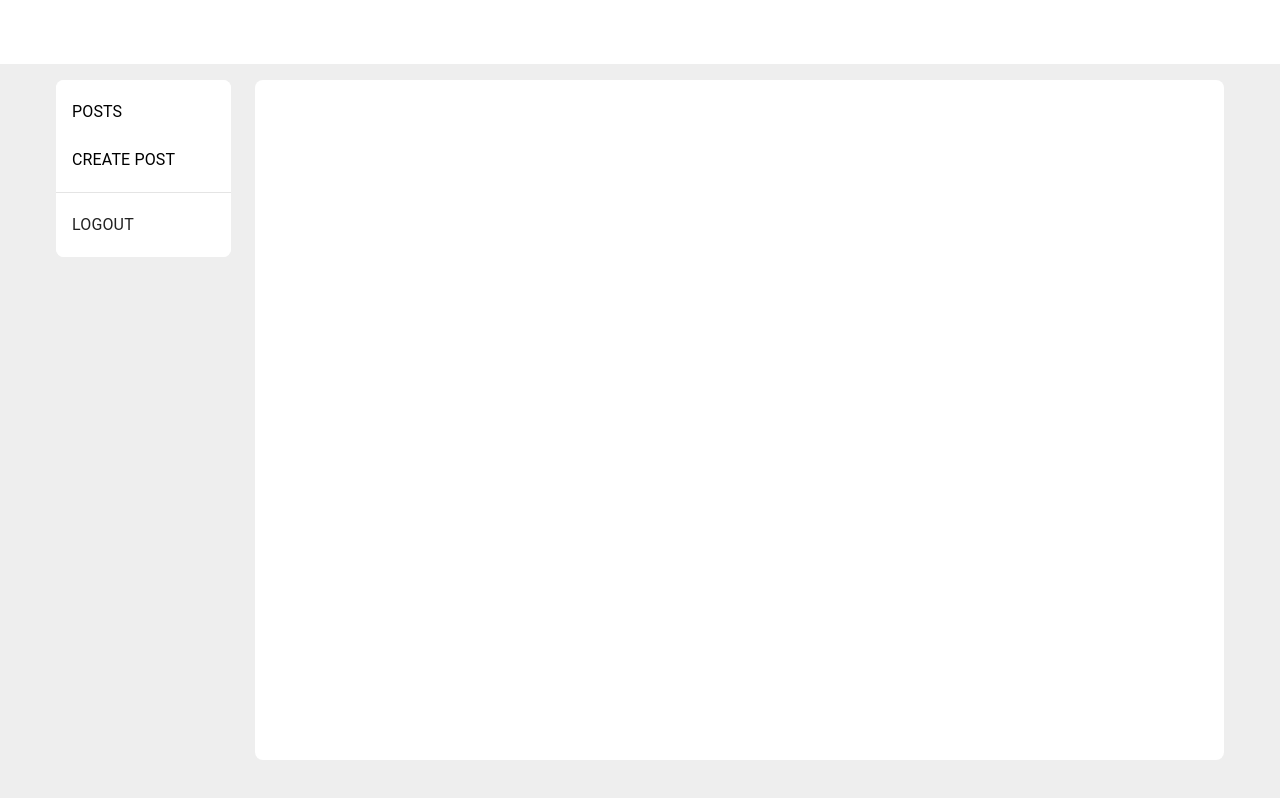
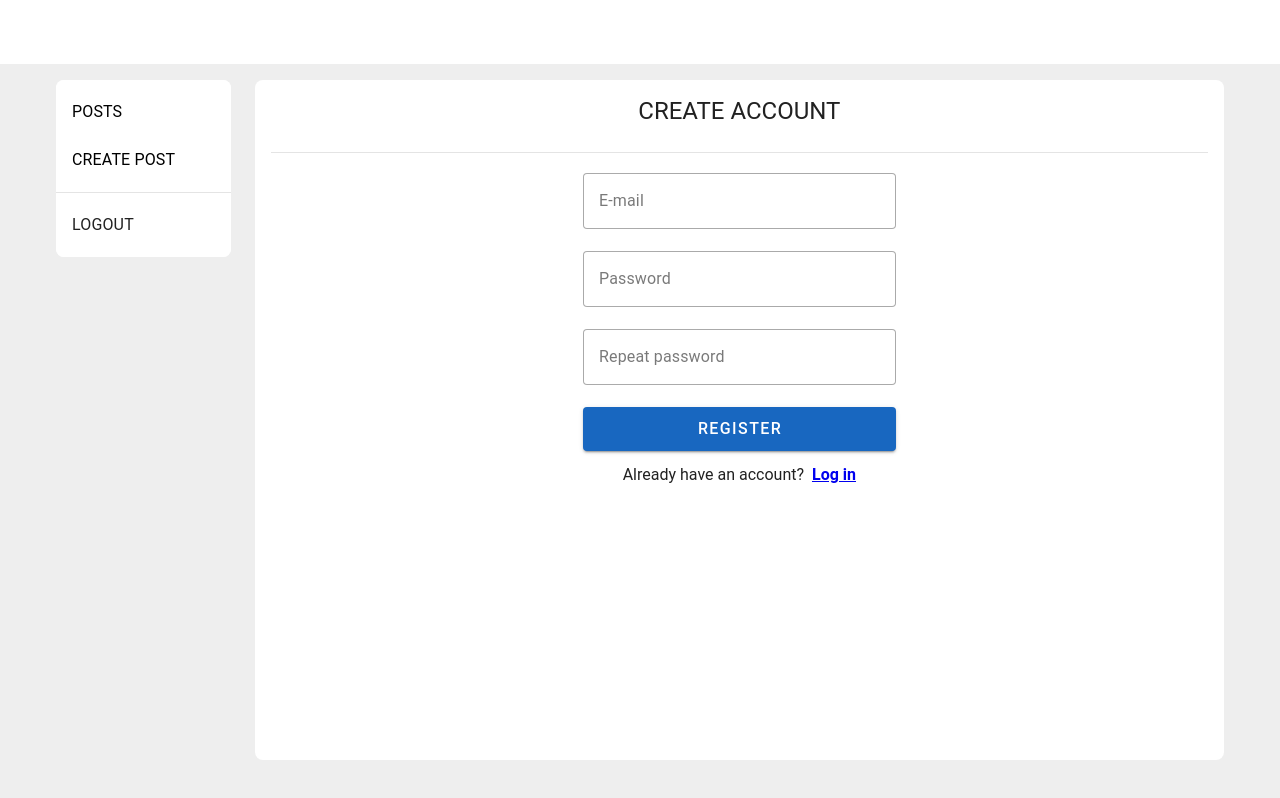
Before and after one commit to mariatatosh/qtim_test, a Vue app in the folder frontend/: page /auth/register in a window 1280 px wide. Built offline with nearby package versions, Linux system fonts and the light colour scheme.

Commit message:
Setup main pages

```diff
--- /dev/null
+++ b/frontend/src/api/AuthApi.js
@@ -0,0 +1,29 @@
+import ApiService from './ApiService';
+
+class AuthApi extends ApiService {
+    constructor() {
+        super('auth');
+    }
+
+    async register(email, password) {
+        return await this.request({
+            path: 'register',
+            body: {
+                email,
+                password
+            },
+        })
+    }
+
+    async login(email, password) {
+        return await this.request({
+            path: 'login',
+            body: {
+                email,
+                password
+            },
+        });
+    }
+}
+
+export default AuthApi;
--- a/frontend/src/plugins/router.js
+++ b/frontend/src/plugins/router.js
@@ -1,6 +1,39 @@
 import { createRouter, createWebHistory } from 'vue-router';
 
+import Home from '@/views/Home/Home.vue';
+
+import PostCreate from '@/views/Post/PostCreate.vue';
+import PostList from '@/views/Post/PostList.vue';
+
+import Register from '@/views/Auth/Register.vue';
+import Login from '@/views/Auth/Login.vue';
+
 const routes = [
+    {
+        path: '/',
+        component: Home,
+        name: 'home',
+    },
+    {
+        path: '/posts',
+        component: PostList,
+        name: 'posts.list',
+    },
+    {
+        path: '/posts/create',
+        component: PostCreate,
+        name: 'posts.create',
+    },
+    {
+        path: '/auth/register',
+        component: Register,
+        name: 'auth.register',
+    },
+    {
+        path: '/auth/login',
+        component: Login,
+        name: 'auth.login',
+    }
 ];
 
 export default createRouter({
--- /dev/null
+++ b/frontend/src/views/Auth/Login.vue
@@ -0,0 +1,76 @@
+<template>
+  <app-page title="Login">
+    <v-form v-model="valid" class="d-flex flex-column align-center">
+      <v-col cols="4">
+        <v-row>
+          <v-text-field
+              v-model="email"
+              :rules="emailRules"
+              label="E-mail"
+              variant="outlined"
+              color="primary"
+              required
+          />
+        </v-row>
+      </v-col>
+
+      <v-col cols="4">
+        <v-row>
+          <v-text-field
+              v-model="password"
+              :rules="[v => !!v || 'Password is required']"
+              label="Password"
+              variant="outlined"
+              color="primary"
+              required
+          />
+        </v-row>
+      </v-col>
+
+      <v-col cols="4">
+        <v-row>
+          <v-btn
+              size="large"
+              width="100%"
+              color="primary"
+              @click="submit()"
+          >
+            Login
+          </v-btn>
+        </v-row>
+      </v-col>
+
+      <v-col cols="4" class="mt-3">
+        <v-row justify="center">
+          <p>New user? &nbsp;</p>
+          <router-link to="/auth/register" class="font-weight-bold">Create account</router-link>
+        </v-row>
+      </v-col>
+    </v-form>
+  </app-page>
+</template>
+
+<script>
+import AppPage from '@/components/App/AppPage.vue';
+
+export default {
+  name: 'Login',
+  components: {
+    AppPage,
+  },
+  data: () => ({
+    valid: false,
+    email: '',
+    password: '',
+    emailRules: [
+      v => !!v || 'E-mail is required',
+      v => /.+@.+/.test(v) || 'E-mail must be valid',
+    ],
+  }),
+  methods: {
+    submit() {
+
+    },
+  },
+}
+</script>
--- /dev/null
+++ b/frontend/src/views/Auth/Register.vue
@@ -0,0 +1,104 @@
+<template>
+  <app-page title="Create Account">
+    <v-form v-model="valid" class="d-flex flex-column align-center">
+      <v-col cols="4">
+        <v-row>
+          <v-text-field
+              v-model="email"
+              :rules="[
+                v => !!v || 'E-mail is required',
+                v => /.+@.+/.test(v) || 'E-mail must be valid',
+              ]"
+              label="E-mail"
+              variant="outlined"
+              color="primary"
+              required
+          />
+        </v-row>
+      </v-col>
+
+      <v-col cols="4">
+        <v-row>
+          <v-text-field
+              v-model="password"
+              :rules="[v => !!v || 'Password is required']"
+              type="password"
+              label="Password"
+              variant="outlined"
+              color="primary"
+              required
+          />
+        </v-row>
+      </v-col>
+
+      <v-col cols="4">
+        <v-row>
+          <v-text-field
+              v-model="repeatPassword"
+              :rules="[v => v === password || 'Passwords don\'t match']"
+              type="password"
+              label="Repeat password"
+              variant="outlined"
+              color="primary"
+              required
+          />
+        </v-row>
+      </v-col>
+
+      <v-col cols="4">
+        <v-row>
+          <v-btn
+              size="large"
+              width="100%"
+              color="primary"
+              @click="submit()"
+          >
+            Register
+          </v-btn>
+        </v-row>
+      </v-col>
+
+      <v-col cols="4" class="mt-3">
+        <v-row justify="center">
+          <p class="">Already have an account? &nbsp;</p>
+          <router-link to="/auth/login" class="font-weight-bold">Log in</router-link>
+        </v-row>
+      </v-col>
+    </v-form>
+  </app-page>
+</template>
+
+<script>
+import AppPage from '@/components/App/AppPage.vue';
+
+import AuthApi from '@/api/AuthApi';
+
+const authApi = new AuthApi();
+
+export default {
+  name: 'Register',
+  components: {
+    AppPage,
+  },
+  data: () => ({
+    valid: false,
+    email: '',
+    password: '',
+    repeatPassword: '',
+  }),
+  methods: {
+    async submit() {
+      if (this.password !== this.repeatPassword) {
+        return;
+      }
+
+      try {
+        await authApi.register(this.email, this.password);
+        await this.$router.push({name: 'auth.login'});
+      } catch (e) {
+        //
+      }
+    },
+  },
+}
+</script>
--- /dev/null
+++ b/frontend/src/views/Home/Home.vue
@@ -0,0 +1,9 @@
+<template>
+  Home
+</template>
+
+<script>
+export default {
+  name: 'Home'
+}
+</script>
--- /dev/null
+++ b/frontend/src/views/Post/PostCreate.vue
@@ -0,0 +1,9 @@
+<template>
+  Post Create
+</template>
+
+<script>
+export default {
+  name: 'PostCreate',
+};
+</script>
--- /dev/null
+++ b/frontend/src/views/Post/PostList.vue
@@ -0,0 +1,9 @@
+<template>
+  Posts
+</template>
+
+<script>
+export default {
+  name: 'PostList'
+}
+</script>
```
